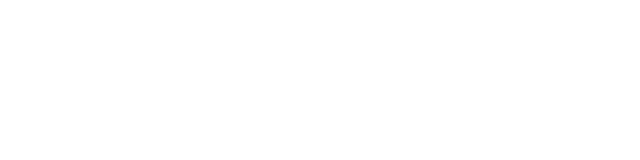
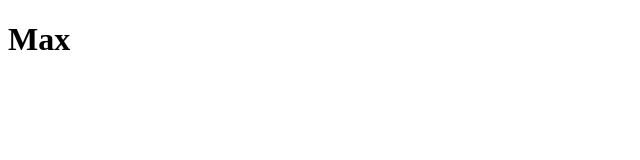
Before and after one commit to zaar625/NEXTJS13_Basic, a Next.js app: page /user-profile in a window 1280 px wide. Before the commit this address had no page. Shown: the top 160 px of the page, without its empty margins (0-640 px from the left). Built offline with nearby package versions, Linux system fonts and the light colour scheme.

Commit message:
서버사이드 렌더링에 getServerSideProps 사용하기

```diff
--- /dev/null
+++ b/pages/user-profile.js
@@ -0,0 +1,17 @@
+function UserProfilePage(props) {
+    console.log(props)
+    return (
+        <h1>{props.username}</h1>
+    )
+}
+
+export async function getServerSideProps(context) {
+    console.log('실행')
+    return {
+        props:{
+            username:'Max'
+        }
+    }
+}
+
+export default UserProfilePage
--- a/tsconfig.json
+++ b/tsconfig.json
@@ -22,6 +22,6 @@
       "@/*": ["./*"]
     }
   },
-  "include": ["next-env.d.ts", "**/*.ts", "**/*.tsx", ".next/types/**/*.ts"],
+  "include": ["next-env.d.ts", "**/*.ts", "**/*.tsx", ".next/types/**/*.ts", "**/*.js"],
   "exclude": ["node_modules"]
 }
```
